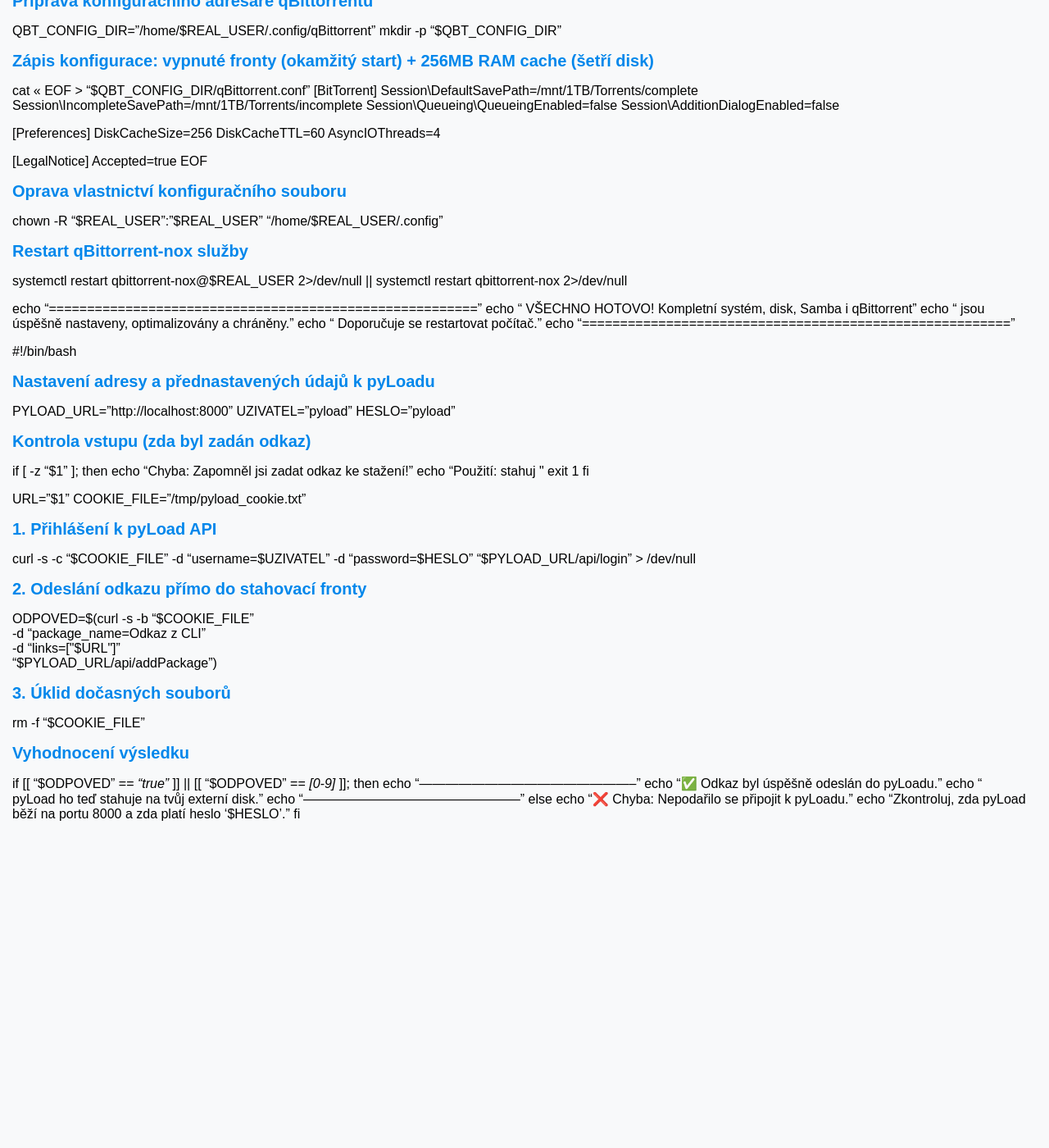
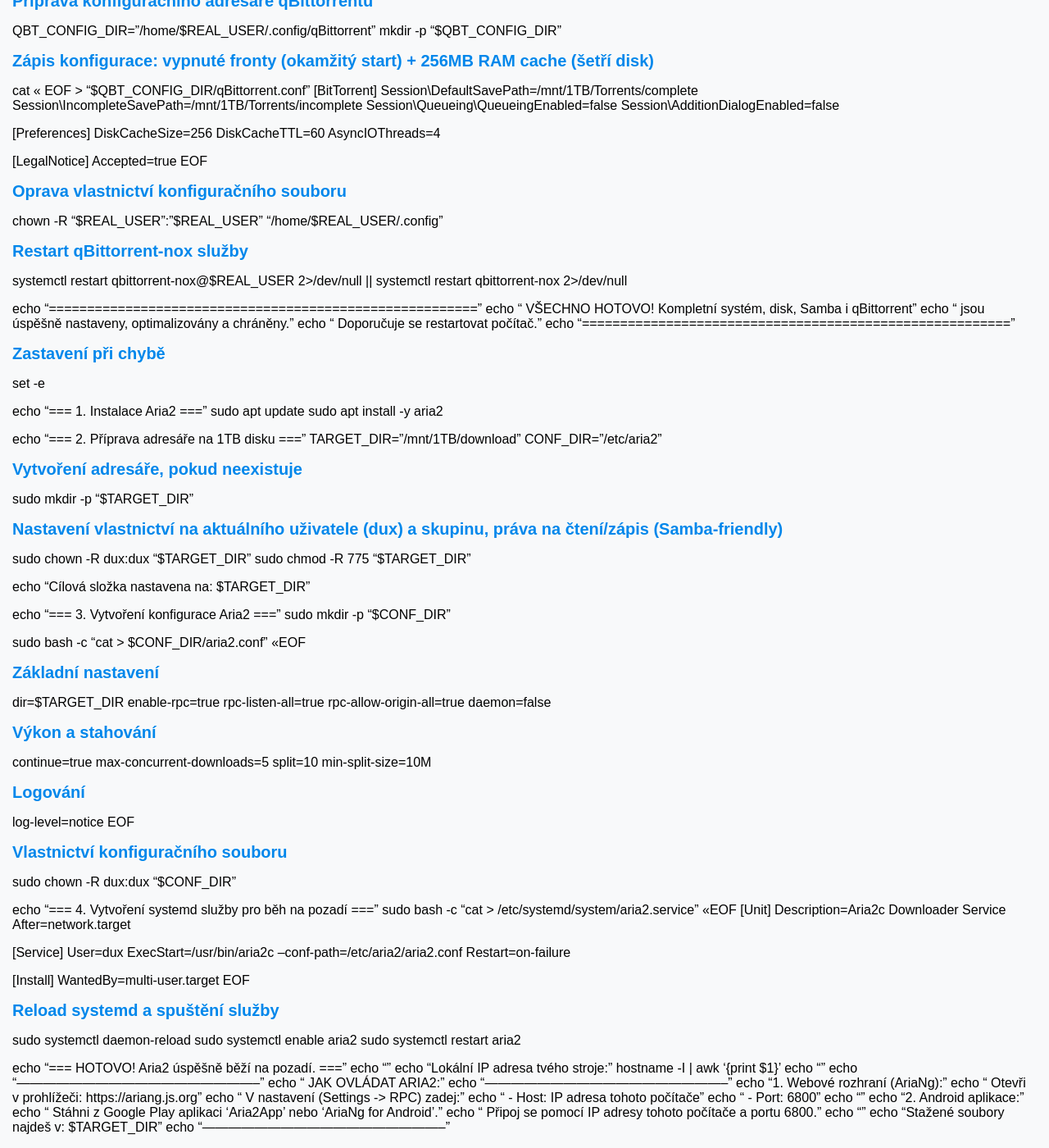
Before and after one commit to bedjan/bedjan.github.io, a Jekyll site: the page built from mx.md, in a window 1280 px wide and 1400 px high, scrolled down 3417 px. Shown: the whole window at 82% size. Built offline with Jekyll 4.4.1, drawn with Linux system fonts in a browser that asks for light colours; our own code applies the rules of GitHub Pages for plain Markdown files; before the commit the page ends 4435 px from its top, so only the background shows below that.

Commit message:
Update mx.md

```diff
--- a/mx.md
+++ b/mx.md
@@ -359,42 +359,89 @@
 echo " Doporučuje se restartovat počítač."
 echo "========================================================"
 
-#!/bin/bash
 
-# Nastavení adresy a přednastavených údajů k pyLoadu
-PYLOAD_URL="http://localhost:8000"
-UZIVATEL="pyload"
-HESLO="pyload"
 
-# Kontrola vstupu (zda byl zadán odkaz)
-if [ -z "$1" ]; then
-    echo "Chyba: Zapomněl jsi zadat odkaz ke stažení!"
-    echo "Použití: stahuj <odkaz>"
-    exit 1
-fi
+# Zastavení při chybě
+set -e
 
-URL="$1"
-COOKIE_FILE="/tmp/pyload_cookie.txt"
+echo "=== 1. Instalace Aria2 ==="
+sudo apt update
+sudo apt install -y aria2
 
-# 1. Přihlášení k pyLoad API
-curl -s -c "$COOKIE_FILE" -d "username=$UZIVATEL" -d "password=$HESLO" "$PYLOAD_URL/api/login" > /dev/null
+echo "=== 2. Příprava adresáře na 1TB disku ==="
+TARGET_DIR="/mnt/1TB/download"
+CONF_DIR="/etc/aria2"
 
-# 2. Odeslání odkazu přímo do stahovací fronty
-ODPOVED=$(curl -s -b "$COOKIE_FILE" \
-  -d "package_name=Odkaz z CLI" \
-  -d "links=[\"$URL\"]" \
-  "$PYLOAD_URL/api/addPackage")
+# Vytvoření adresáře, pokud neexistuje
+sudo mkdir -p "$TARGET_DIR"
 
-# 3. Úklid dočasných souborů
-rm -f "$COOKIE_FILE"
+# Nastavení vlastnictví na aktuálního uživatele (dux) a skupinu, práva na čtení/zápis (Samba-friendly)
+sudo chown -R dux:dux "$TARGET_DIR"
+sudo chmod -R 775 "$TARGET_DIR"
 
-# Vyhodnocení výsledku
-if [[ "$ODPOVED" == *"true"* ]] || [[ "$ODPOVED" == *[0-9]* ]]; then
-    echo "--------------------------------------------------"
-    echo "✅ Odkaz byl úspěšně odeslán do pyLoadu."
-    echo " pyLoad ho teď stahuje na tvůj externí disk."
-    echo "--------------------------------------------------"
-else
-    echo "❌ Chyba: Nepodařilo se připojit k pyLoadu."
-    echo "Zkontroluj, zda pyLoad běží na portu 8000 a zda platí heslo '$HESLO'."
-fi
+echo "Cílová složka nastavena na: $TARGET_DIR"
+
+echo "=== 3. Vytvoření konfigurace Aria2 ==="
+sudo mkdir -p "$CONF_DIR"
+
+sudo bash -c "cat > $CONF_DIR/aria2.conf" <<EOF
+# Základní nastavení
+dir=$TARGET_DIR
+enable-rpc=true
+rpc-listen-all=true
+rpc-allow-origin-all=true
+daemon=false
+
+# Výkon a stahování
+continue=true
+max-concurrent-downloads=5
+split=10
+min-split-size=10M
+
+# Logování
+log-level=notice
+EOF
+
+# Vlastnictví konfiguračního souboru
+sudo chown -R dux:dux "$CONF_DIR"
+
+echo "=== 4. Vytvoření systemd služby pro běh na pozadí ==="
+sudo bash -c "cat > /etc/systemd/system/aria2.service" <<EOF
+[Unit]
+Description=Aria2c Downloader Service
+After=network.target
+
+[Service]
+User=dux
+ExecStart=/usr/bin/aria2c --conf-path=/etc/aria2/aria2.conf
+Restart=on-failure
+
+[Install]
+WantedBy=multi-user.target
+EOF
+
+# Reload systemd a spuštění služby
+sudo systemctl daemon-reload
+sudo systemctl enable aria2
+sudo systemctl restart aria2
+
+echo "=== HOTOVO! Aria2 úspěšně běží na pozadí. ==="
+echo ""
+echo "Lokální IP adresa tvého stroje:"
+hostname -I | awk '{print $1}'
+echo ""
+echo "--------------------------------------------------------"
+echo " JAK OVLÁDAT ARIA2:"
+echo "--------------------------------------------------------"
+echo "1. Webové rozhraní (AriaNg):"
+echo "   Otevři v prohlížeči: https://ariang.js.org"
+echo "   V nastavení (Settings -> RPC) zadej:"
+echo "   - Host: IP adresa tohoto počítače"
+echo "   - Port: 6800"
+echo ""
+echo "2. Android aplikace:"
+echo "   Stáhni z Google Play aplikaci 'Aria2App' nebo 'AriaNg for Android'."
+echo "   Připoj se pomocí IP adresy tohoto počítače a portu 6800."
+echo ""
+echo "Stažené soubory najdeš v: $TARGET_DIR"
+echo "--------------------------------------------------------"
```
